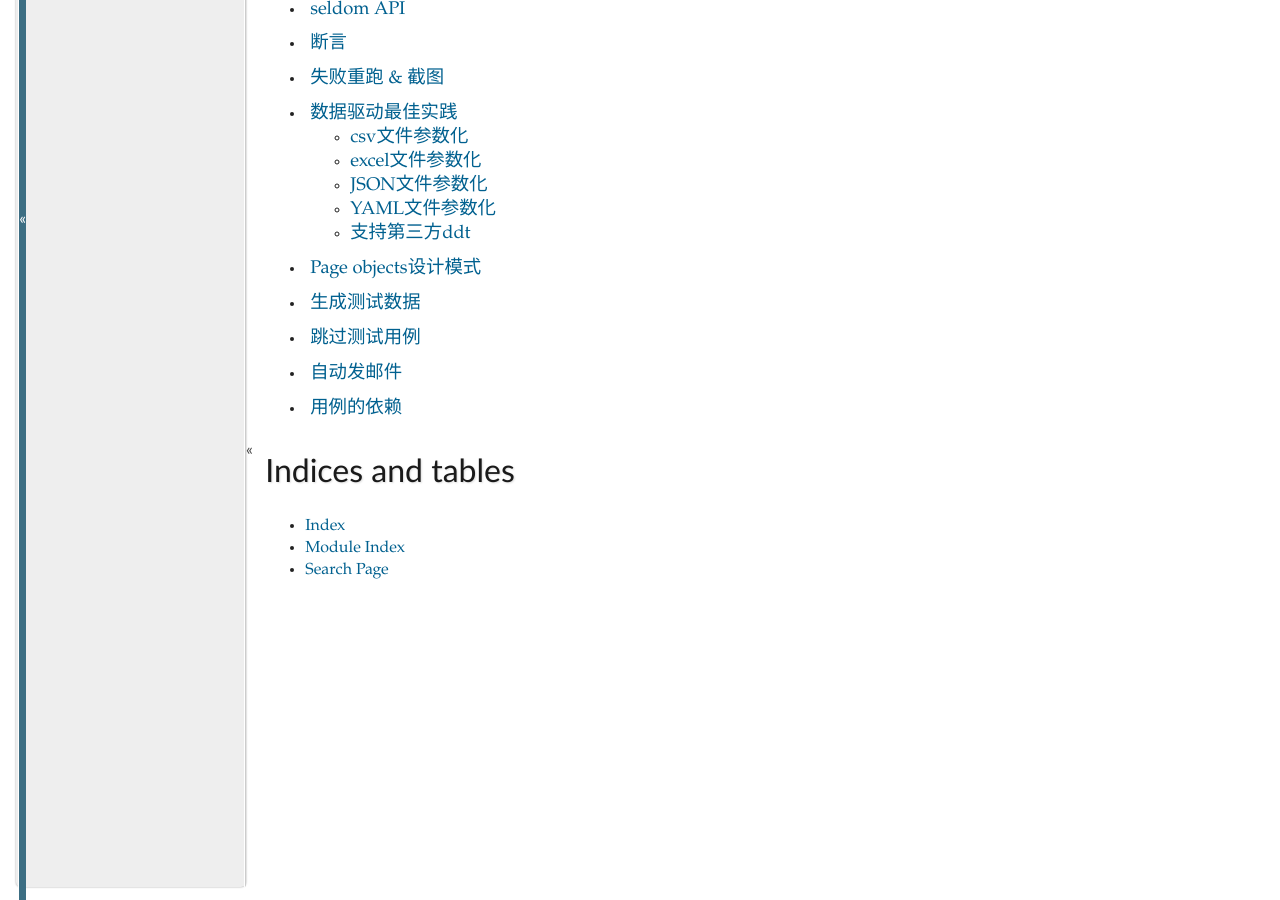
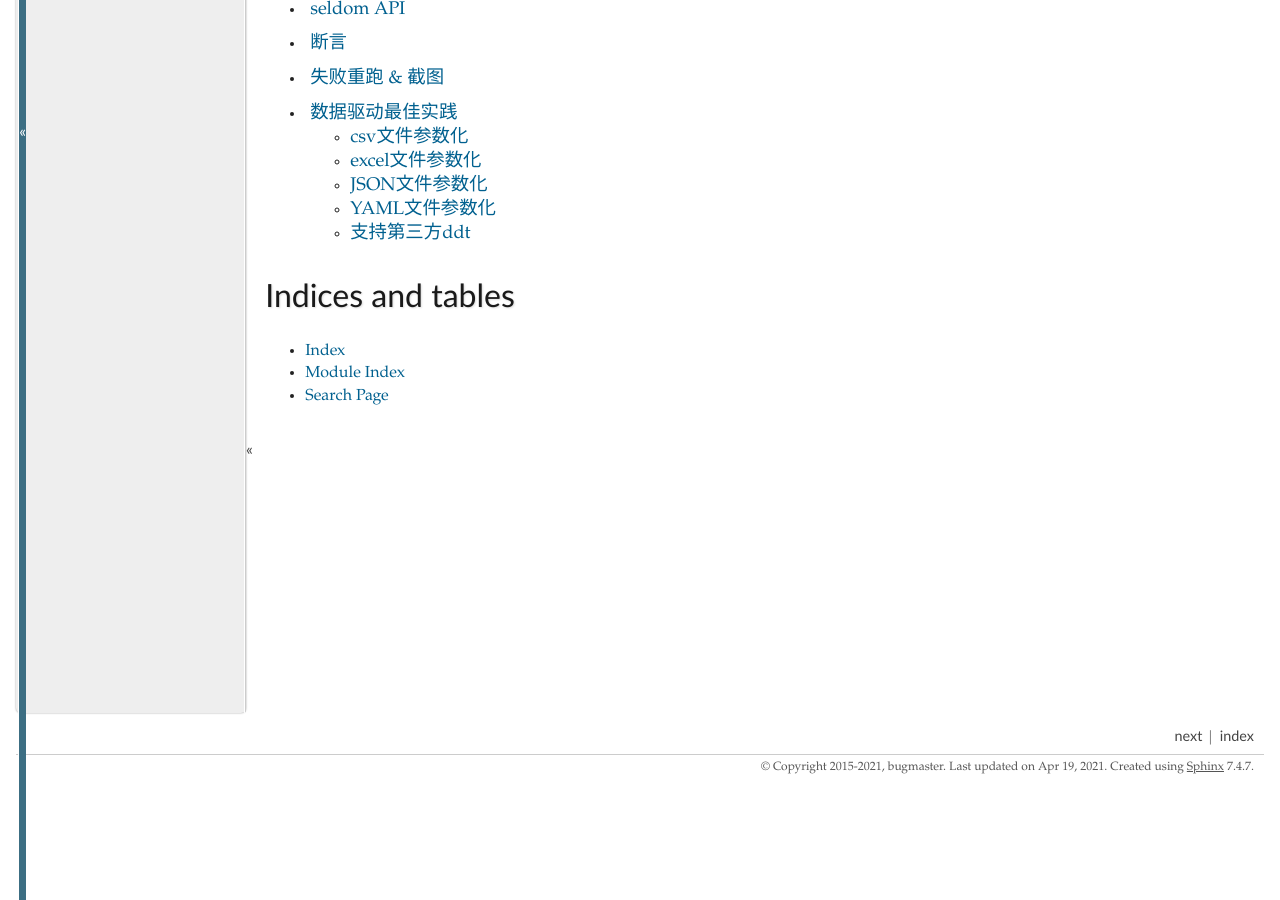
Before and after one commit to SeldomQA/seldom, a Sphinx documentation site: the page built from docs/index.rst, in a window 1280 px wide and 900 px high, scrolled down 1089 px. Built offline with Sphinx 7.4.7, drawn with Linux system fonts in a browser that asks for light colours; part of the change alters nothing that is shown.

```diff
--- a/docs/index.rst
+++ b/docs/index.rst
@@ -32,11 +32,6 @@ User guide
    rst_docs/assertion
    rst_docs/rerun_screenshot
    rst_docs/parameterized
-   rst_docs/poium
-   rst_docs/testdata
-   rst_docs/skip
-   rst_docs/send_mail
-   rst_docs/depend
 
 
 Indices and tables
```
